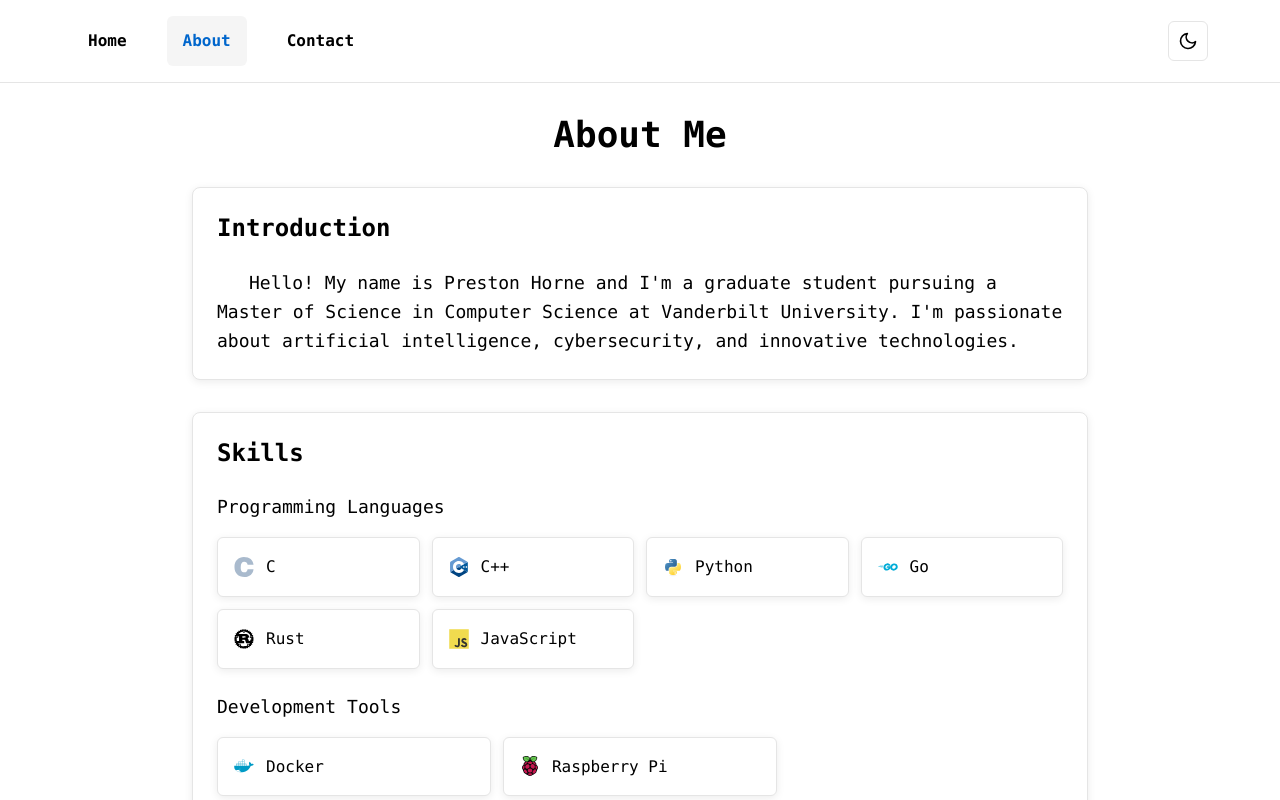
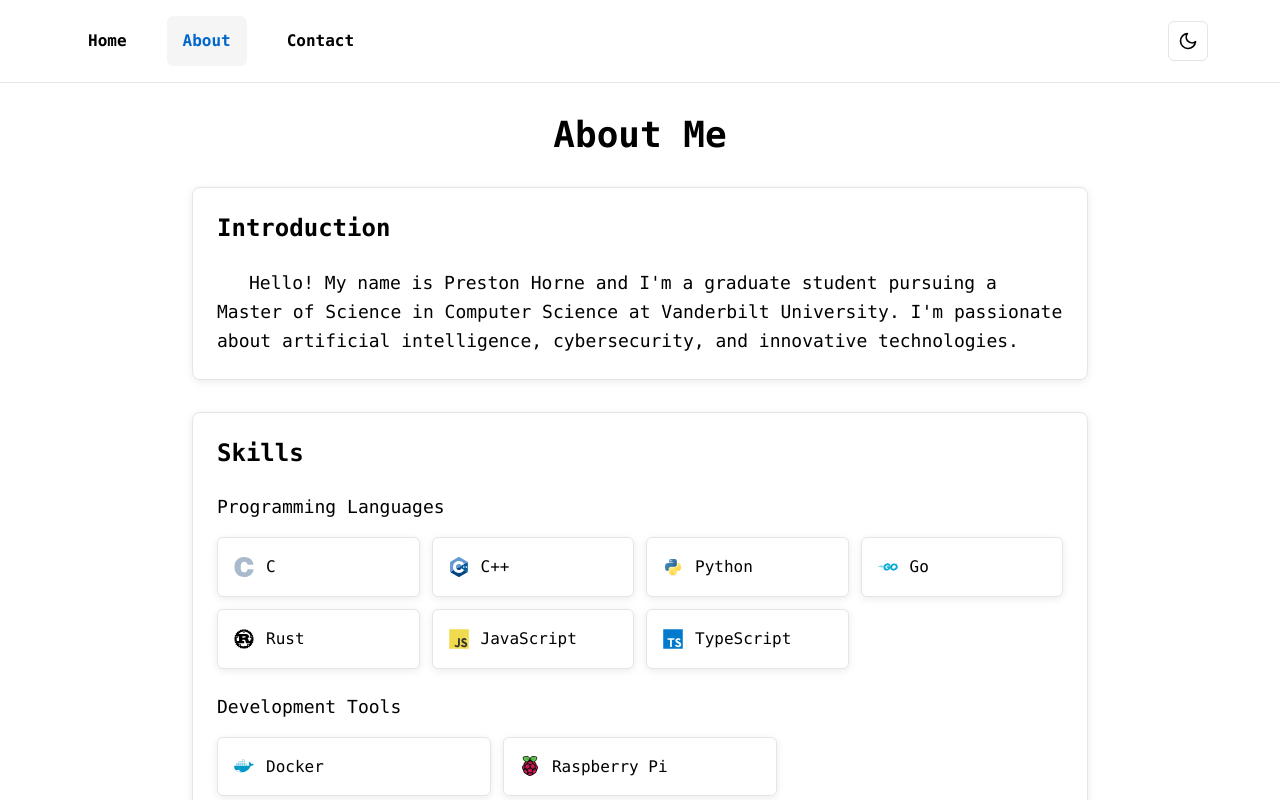
Before and after one commit to prestonmhorne/website, a Next.js app: page /about in a window 1280 px wide. Shown: the top 800 px of the page. Built offline with nearby package versions, Linux system fonts and the light colour scheme.

Commit message:
added back TS

```diff
--- a/src/app/about/page.tsx
+++ b/src/app/about/page.tsx
@@ -36,6 +36,12 @@ export default function About() {
       name: "JavaScript",
       url: "https://developer.mozilla.org/en-US/docs/Web/JavaScript",
       icon: "/icons/javascript.svg",
+      iconClass: "icon-js"
+    },
+    {
+      name: "TypeScript",
+      url: "https://www.typescriptlang.org",
+      icon: "/icons/typescript.svg",
       iconClass: "icon-js"
     }
   ];
```
